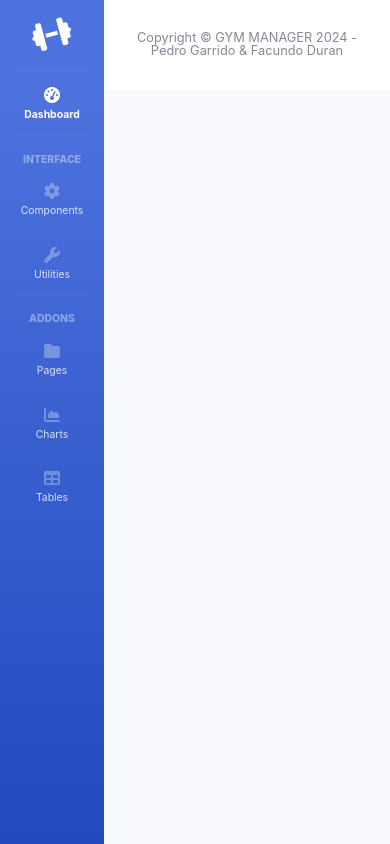
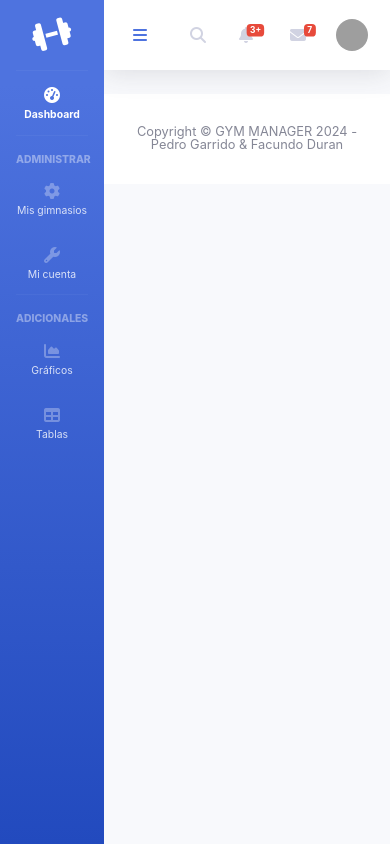
Before and after one commit to facuduran31/gim_frontend, an Angular app: page /main in a window 390 px wide. Built offline with nearby package versions, Linux system fonts and the light colour scheme; grey boxes are pictures that could not be loaded.

Commit message:
sidebar options

```diff
--- a/src/app/components/pages/main/main.component.html
+++ b/src/app/components/pages/main/main.component.html
@@ -7,6 +7,8 @@
         <!-- Content Wrapper -->
         <div id="content-wrapper" class="d-flex flex-column">
 
+
+            <app-navbar></app-navbar>
             <!-- Main Content -->
 
 
--- a/src/app/components/utilities/sidebar/sidebar.component.html
+++ b/src/app/components/utilities/sidebar/sidebar.component.html
@@ -1,6 +1,6 @@
 <ul class="navbar-nav bg-gradient-primary sidebar sidebar-dark accordion" id="accordionSidebar">
 
-    <!-- Sidebar - Brand -->
+    <!-- Sidebar Brand -->
     <a class="sidebar-brand d-flex align-items-center justify-content-center" href="index.html">
         <div class="sidebar-brand-icon rotate-n-15">
             <i class="fas fa-dumbbell"></i>
@@ -23,7 +23,7 @@
 
     <!-- Heading -->
     <div class="sidebar-heading">
-        Interface
+        Administrar
     </div>
 
     <!-- Nav Item - Pages Collapse Menu -->
@@ -31,15 +31,8 @@
         <a class="nav-link collapsed" href="#" data-toggle="collapse" data-target="#collapseTwo"
             aria-expanded="true" aria-controls="collapseTwo">
             <i class="fas fa-fw fa-cog"></i>
-            <span>Components</span>
+            <span>Mis gimnasios</span>
         </a>
-        <div id="collapseTwo" class="collapse" aria-labelledby="headingTwo" data-parent="#accordionSidebar">
-            <div class="bg-white py-2 collapse-inner rounded">
-                <h6 class="collapse-header">Custom Components:</h6>
-                <a class="collapse-item" href="buttons.html">Buttons</a>
-                <a class="collapse-item" href="cards.html">Cards</a>
-            </div>
-        </div>
     </li>
 
     <!-- Nav Item - Utilities Collapse Menu -->
@@ -47,18 +40,8 @@
         <a class="nav-link collapsed" href="#" data-toggle="collapse" data-target="#collapseUtilities"
             aria-expanded="true" aria-controls="collapseUtilities">
             <i class="fas fa-fw fa-wrench"></i>
-            <span>Utilities</span>
+            <span>Mi cuenta</span>
         </a>
-        <div id="collapseUtilities" class="collapse" aria-labelledby="headingUtilities"
-            data-parent="#accordionSidebar">
-            <div class="bg-white py-2 collapse-inner rounded">
-                <h6 class="collapse-header">Custom Utilities:</h6>
-                <a class="collapse-item" href="utilities-color.html">Colors</a>
-                <a class="collapse-item" href="utilities-border.html">Borders</a>
-                <a class="collapse-item" href="utilities-animation.html">Animations</a>
-                <a class="collapse-item" href="utilities-other.html">Other</a>
-            </div>
-        </div>
     </li>
 
     <!-- Divider -->
@@ -66,57 +49,30 @@
 
     <!-- Heading -->
     <div class="sidebar-heading">
-        Addons
+        Adicionales
     </div>
-
-    <!-- Nav Item - Pages Collapse Menu -->
-    <li class="nav-item">
-        <a class="nav-link collapsed" href="#" data-toggle="collapse" data-target="#collapsePages"
-            aria-expanded="true" aria-controls="collapsePages">
-            <i class="fas fa-fw fa-folder"></i>
-            <span>Pages</span>
-        </a>
-        <div id="collapsePages" class="collapse" aria-labelledby="headingPages" data-parent="#accordionSidebar">
-            <div class="bg-white py-2 collapse-inner rounded">
-                <h6 class="collapse-header">Login Screens:</h6>
-                <a class="collapse-item" href="login.html">Login</a>
-                <a class="collapse-item" href="register.html">Register</a>
-                <a class="collapse-item" href="forgot-password.html">Forgot Password</a>
-                <div class="collapse-divider"></div>
-                <h6 class="collapse-header">Other Pages:</h6>
-                <a class="collapse-item" href="404.html">404 Page</a>
-                <a class="collapse-item" href="blank.html">Blank Page</a>
-            </div>
-        </div>
-    </li>
 
     <!-- Nav Item - Charts -->
     <li class="nav-item">
         <a class="nav-link" href="charts.html">
             <i class="fas fa-fw fa-chart-area"></i>
-            <span>Charts</span></a>
+            <span>Gráficos</span></a>
     </li>
 
     <!-- Nav Item - Tables -->
     <li class="nav-item">
         <a class="nav-link" href="tables.html">
             <i class="fas fa-fw fa-table"></i>
-            <span>Tables</span></a>
+            <span>Tablas</span></a>
     </li>
 
     <!-- Divider -->
     <hr class="sidebar-divider d-none d-md-block">
 
-    <!-- Sidebar Toggler (Sidebar) -->
-    <div class="text-center d-none d-md-inline">
-        <button class="rounded-circle border-0" id="sidebarToggle"></button>
-    </div>
-
     <!-- Sidebar Message -->
     <div class="sidebar-card d-none d-lg-flex">
-        <img class="sidebar-card-illustration mb-2" src="img/undraw_rocket.svg" alt="...">
-        <p class="text-center mb-2"><strong>SB Admin Pro</strong> is packed with premium features, components, and more!</p>
-        <a class="btn btn-success btn-sm" href="https://startbootstrap.com/theme/sb-admin-pro">Upgrade to Pro!</a>
+        <p class="text-center mb-2"><strong>GYM MANAGER</strong> requiere el uso de una licencia para poder utilizarse</p>
+        <a class="btn btn-success btn-sm" href="https://startbootstrap.com/theme/sb-admin-pro">¡Obtener ahora!</a>
     </div>
 
 </ul>
```
